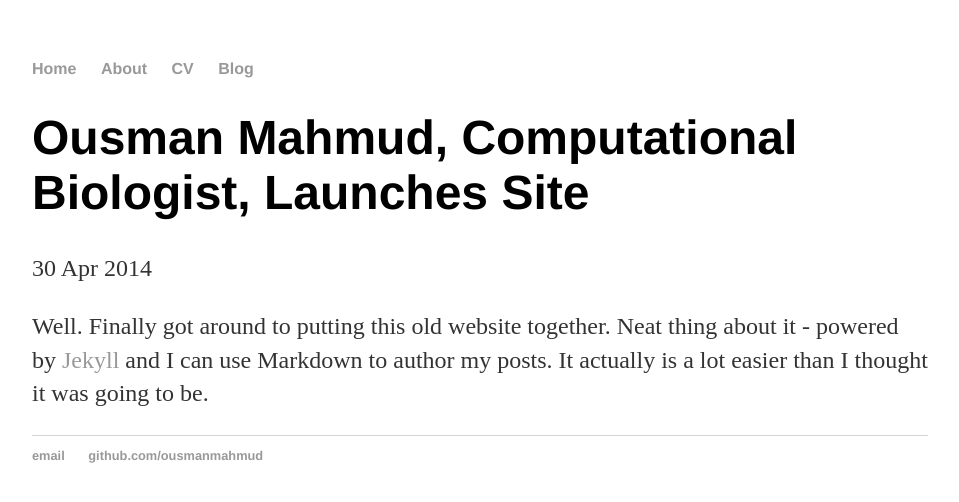
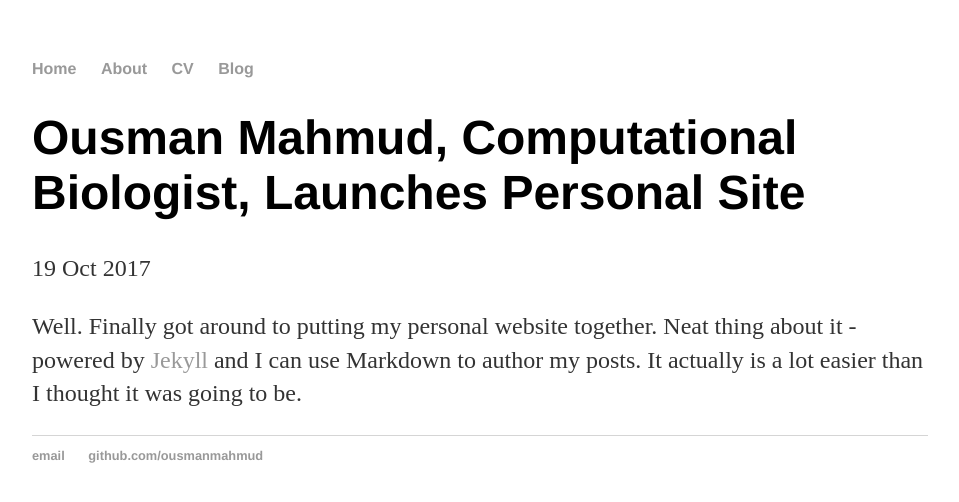
Before and after one commit to Zoites/zoites.github.io.old, a Jekyll site: the page built from _posts/2017-10-14-ousman-mahmud-site-launched.md, in a window 1280 px wide. Shown: the top 502 px of the page, without its empty margins (160-1119 px from the left). Built offline with Jekyll 4.4.1, drawn with Linux system fonts in a browser that asks for light colours.

Commit message:
Update 2017-10-14-ousman-mahmud-site-launched.md

```diff
--- a/_posts/2017-10-14-ousman-mahmud-site-launched.md
+++ b/_posts/2017-10-14-ousman-mahmud-site-launched.md
@@ -1,7 +1,7 @@
 ---
 layout: post
-title: "Ousman Mahmud, Computational Biologist, Launches Site"
-date: 2014-04-30
+title: "Ousman Mahmud, Computational Biologist, Launches Personal Site"
+date: 2017-10-19
 ---
 
-Well. Finally got around to putting this old website together. Neat thing about it - powered by [Jekyll](http://jekyllrb.com) and I can use Markdown to author my posts. It actually is a lot easier than I thought it was going to be.
+Well. Finally got around to putting my personal website together. Neat thing about it - powered by [Jekyll](http://jekyllrb.com) and I can use Markdown to author my posts. It actually is a lot easier than I thought it was going to be.
```
